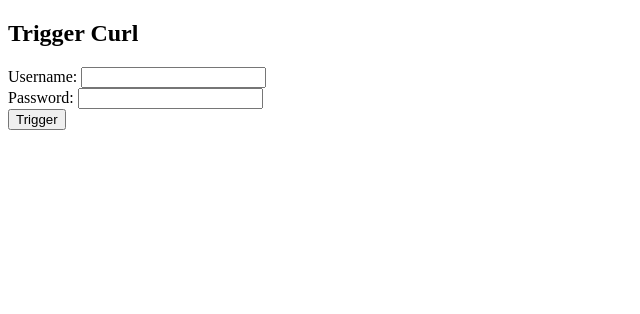
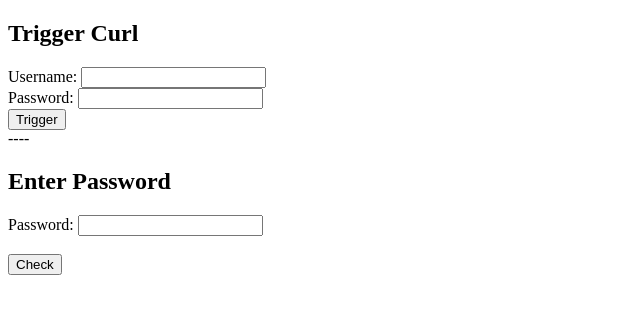
Before and after one commit to i-awan/learning, a plain HTML site: page get_dsp/index.html in a window 1280 px wide. Shown: the whole page, without its empty margins (0-640 px from the left). Drawn offline with Linux system fonts and the light colour scheme.

Commit message:
added app.

```diff
--- a/get_dsp/index.html
+++ b/get_dsp/index.html
@@ -12,3 +12,19 @@
   </form>
 </body>
 </html>
+
+----
+
+
+<!DOCTYPE html>
+<html>
+<head><title>Password Check</title></head>
+<body>
+  <h2>Enter Password</h2>
+  <form method="POST" action="/trigger">
+    <label>Password:</label>
+    <input type="password" name="password" required><br><br>
+    <button type="submit">Check</button>
+  </form>
+</body>
+</html>
```
Also changed, not shown: get_dsp/app.txt.
